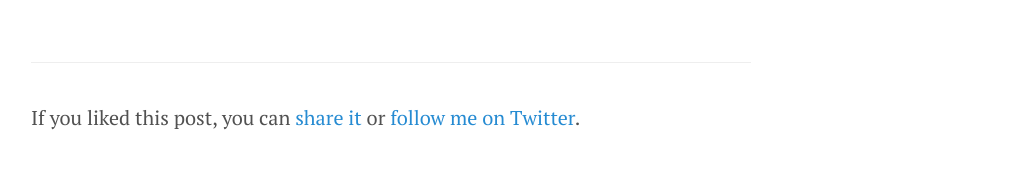
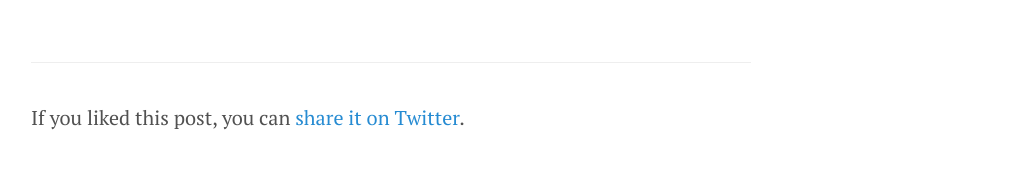
Before and after one commit to elitalon/elitalon.github.io, a Jekyll site: the page built from _posts/2016-02-15-example-content.md, in a window 1280 px wide. Shown: the part 320-489 px from the top of the page, without its empty margins (249-1276 px from the left). Built offline with Jekyll 4.4.1, drawn with Linux system fonts in a browser that asks for light colours.

Commit message:
Modify the Twitter handle at the bottom

```diff
--- a/_includes/twitter_footer.html
+++ b/_includes/twitter_footer.html
@@ -1,4 +1,2 @@
 If you liked this post, you can
-<a href="https://twitter.com/intent/tweet?url={{ site.url }}{{ page.url }}&text={{ page.title }}&via=elitalon" target="_blank">share it</a>
-or
-<a href="{{ site.social_media.twitter }}">follow me on Twitter</a>.
+<a href="https://twitter.com/intent/tweet?url={{ site.url }}{{ page.url }}&text={{ page.title }}&via=elitalon" target="_blank">share it on Twitter</a>.
```
